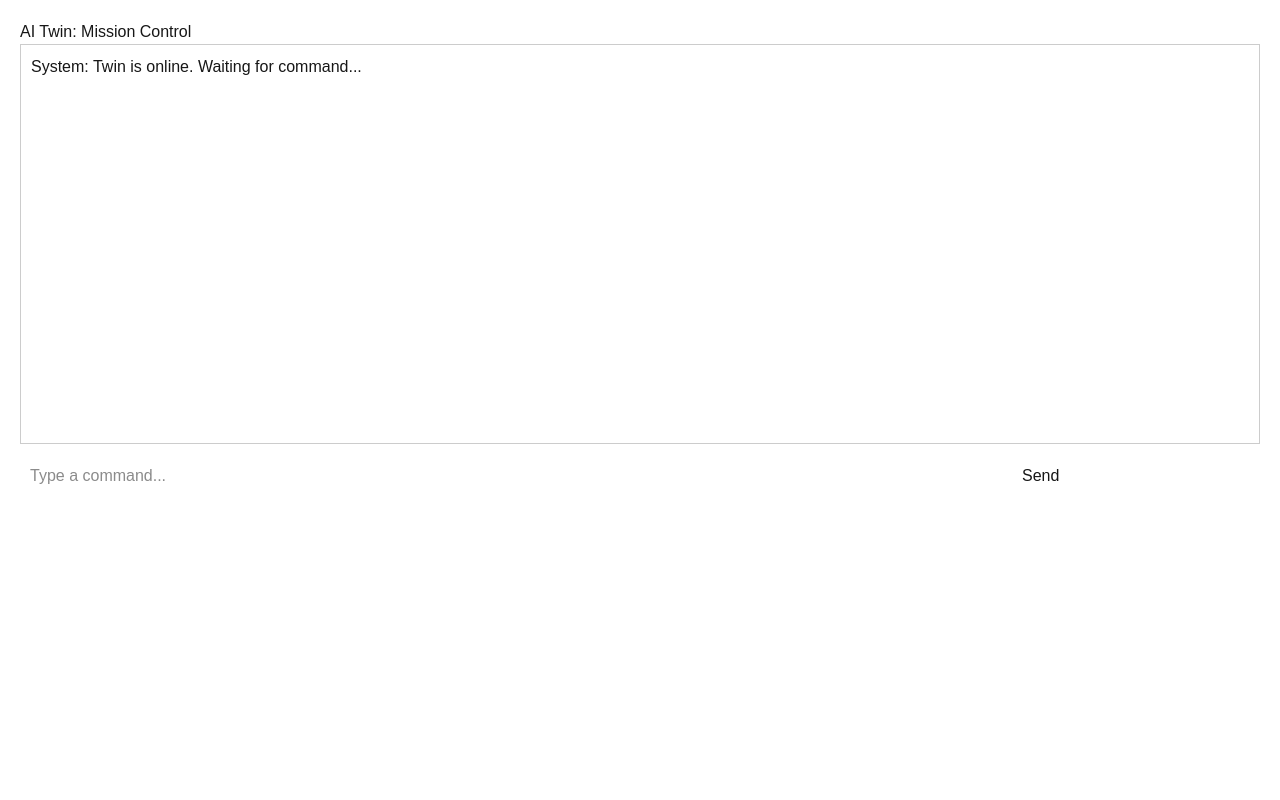
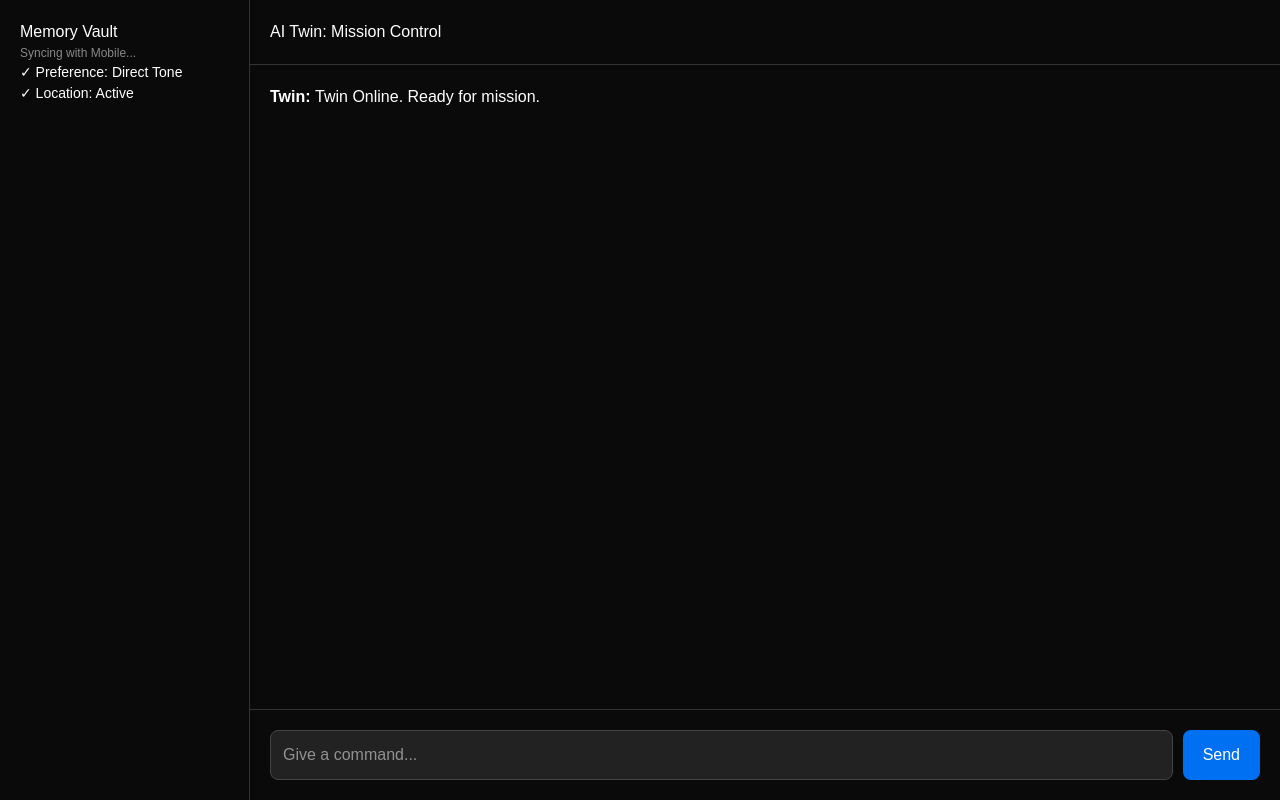
Before and after one commit to ejrichardz256/my-twin-ai.-, a Next.js app: page / in a window 1280 px wide. Built offline with nearby package versions, Linux system fonts and the light colour scheme.

Commit message:
Update dashboard with full UI

```diff
--- a/app/page.tsx
+++ b/app/page.tsx
@@ -1,13 +1,61 @@
+"use client";
+import { useState } from 'react';
+
 export default function Home() {
+  const [input, setInput] = useState('');
+  const [messages, setMessages] = useState([{ role: 'system', content: 'Twin Online. Ready for mission.' }]);
+
+  const handleSend = async () => {
+    const userMsg = { role: 'user', content: input };
+    setMessages([...messages, userMsg]);
+    setInput('');
+
+    // This is where we call your API (Logic Lobe)
+    const res = await fetch('/api/chat', {
+      method: 'POST',
+      body: JSON.stringify({ message: input }),
+    });
+    const data = await res.json();
+    setMessages(prev => [...prev, { role: 'assistant', content: data.reply }]);
+  };
+
   return (
-    <main style={{ padding: '20px', fontFamily: 'sans-serif' }}>
-      <h1>AI Twin: Mission Control</h1>
-      <div style={{ border: '1px solid #ccc', height: '400px', marginBottom: '10px' }}>
-        {/* Chat messages will go here */}
-        <p style={{ padding: '10px' }}>System: Twin is online. Waiting for command...</p>
+    <div style={{ display: 'flex', height: '100vh', background: '#0a0a0a', color: '#fff' }}>
+      {/* Sidebar: Memory Vault */}
+      <div style={{ width: '250px', borderRight: '1px solid #333', padding: '20px' }}>
+        <h3>Memory Vault</h3>
+        <p style={{ fontSize: '12px', color: '#888' }}>Syncing with Mobile...</p>
+        <ul style={{ listStyle: 'none', padding: 0, fontSize: '14px' }}>
+          <li>✓ Preference: Direct Tone</li>
+          <li>✓ Location: Active</li>
+        </ul>
       </div>
-      <input type="text" placeholder="Type a command..." style={{ width: '80%', padding: '10px' }} />
-      <button style={{ padding: '10px' }}>Send</button>
-    </main>
+
+      {/* Main Chat Area */}
+      <div style={{ flex: 1, display: 'flex', flexDirection: 'column' }}>
+        <header style={{ padding: '20px', borderBottom: '1px solid #333' }}>
+          <h2>AI Twin: Mission Control</h2>
+        </header>
+
+        <div style={{ flex: 1, padding: '20px', overflowY: 'auto' }}>
+          {messages.map((m, i) => (
+            <div key={i} style={{ marginBottom: '15px', color: m.role === 'user' ? '#0070f3' : '#fff' }}>
+              <strong>{m.role === 'user' ? 'You: ' : 'Twin: '}</strong>{m.content}
+            </div>
+          ))}
+        </div>
+
+        <div style={{ padding: '20px', borderTop: '1px solid #333', display: 'flex' }}>
+          <input
+            value={input}
+            onChange={(e) => setInput(e.target.value)}
+            onKeyPress={(e) => e.key === 'Enter' && handleSend()}
+            style={{ flex: 1, padding: '12px', borderRadius: '8px', background: '#222', border: '1px solid #444', color: '#fff' }}
+            placeholder="Give a command..."
+          />
+          <button onClick={handleSend} style={{ marginLeft: '10px', padding: '10px 20px', background: '#0070f3', borderRadius: '8px', border: 'none', color: '#fff' }}>Send</button>
+        </div>
+      </div>
+    </div>
   );
 }
```
